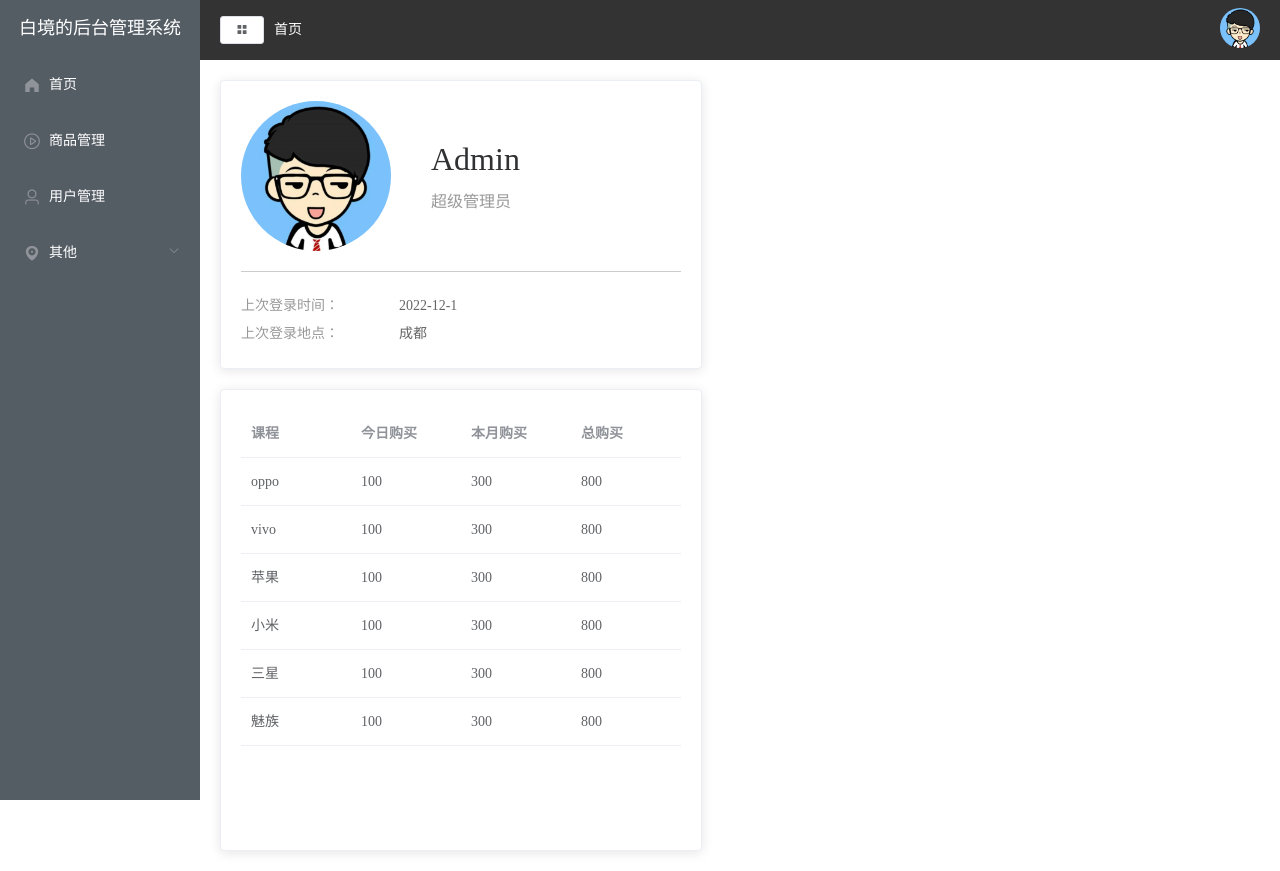
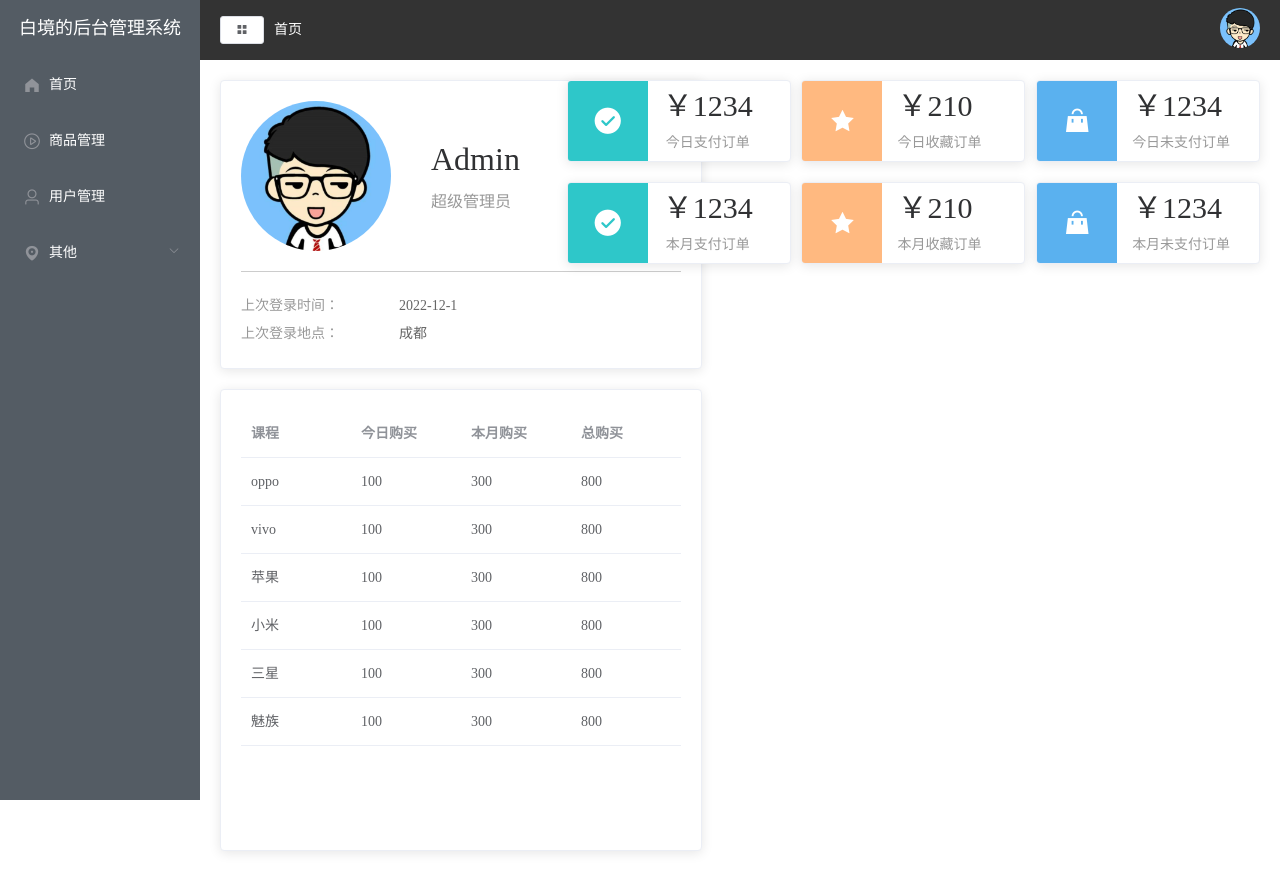
Before and after one commit to BaiJingSama/backstage-manage, a Vue app: page /#/home in a window 1280 px wide. Built offline with nearby package versions, Linux system fonts and the light colour scheme.

Commit message:
完成订单统计组件样式和布局

```diff
--- a/src/views/Home.vue
+++ b/src/views/Home.vue
@@ -21,7 +21,15 @@
       </el-card>
     </el-col>
     <el-col :span="16">
-      <div class="grid-content bg-purple-light"></div>
+      <div class="num">
+        <el-card class="el-card" v-for="item in countData" :key="item.name" :body-style="{display:'flex',padding:0}">
+          <i class="icon" :class="`el-icon-${item.icon}`" :style="{background: item.color}"></i>
+          <div class="detail">
+            <p class="price">￥{{item.value}}</p>
+            <p class="desc">{{item.name}}</p>
+          </div>
+        </el-card>
+      </div>
     </el-col>
   </el-row>
 </template>
@@ -73,7 +81,45 @@
         todayBuy: '今日购买',
         monthBuy: '本月购买',
         totalBuy: '总购买'
-      }
+      },
+      countData: [
+        {
+          name: "今日支付订单",
+          value: 1234,
+          icon: "success",
+          color: "#2ec7c9",
+        },
+        {
+          name: "今日收藏订单",
+          value: 210,
+          icon: "star-on",
+          color: "#ffb980",
+        },
+        {
+          name: "今日未支付订单",
+          value: 1234,
+          icon: "s-goods",
+          color: "#5ab1ef",
+        },
+        {
+          name: "本月支付订单",
+          value: 1234,
+          icon: "success",
+          color: "#2ec7c9",
+        },
+        {
+          name: "本月收藏订单",
+          value: 210,
+          icon: "star-on",
+          color: "#ffb980",
+        },
+        {
+          name: "本月未支付订单",
+          value: 1234,
+          icon: "s-goods",
+          color: "#5ab1ef",
+        },
+      ],
     }
   }
 }
@@ -124,4 +170,44 @@
     }
   }
 }
+
+.num {
+  display: flex;
+  flex-wrap: wrap;
+  justify-content: space-between;
+
+  .icon {
+    width: 80px;
+    height: 80px;
+    font-size: 30px;
+    text-align: center;
+    line-height: 80px;
+    color: #fff;
+  }
+
+  .detail {
+    display: flex;
+    flex-direction: column;
+    justify-content: center;
+    margin-left: 15px;
+
+    .price {
+      font-size: 30px;
+      margin-bottom: 10px;
+      line-height: 30px;
+      height: 30px;
+    }
+
+    .desc {
+      font-size: 14px;
+      text-align: center;
+      color: #999
+    }
+  }
+
+  .el-card {
+    width: 32%;
+    margin-bottom: 20px;
+  }
+}
 </style>
```
